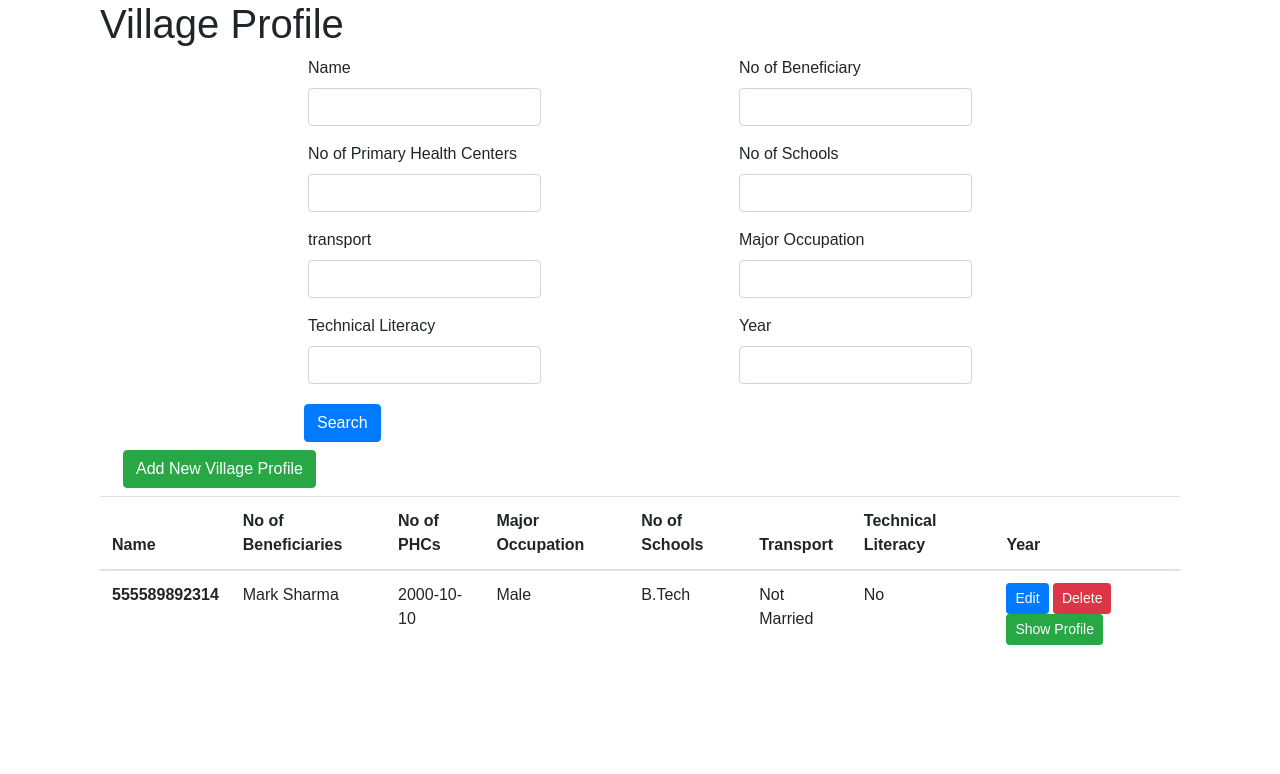
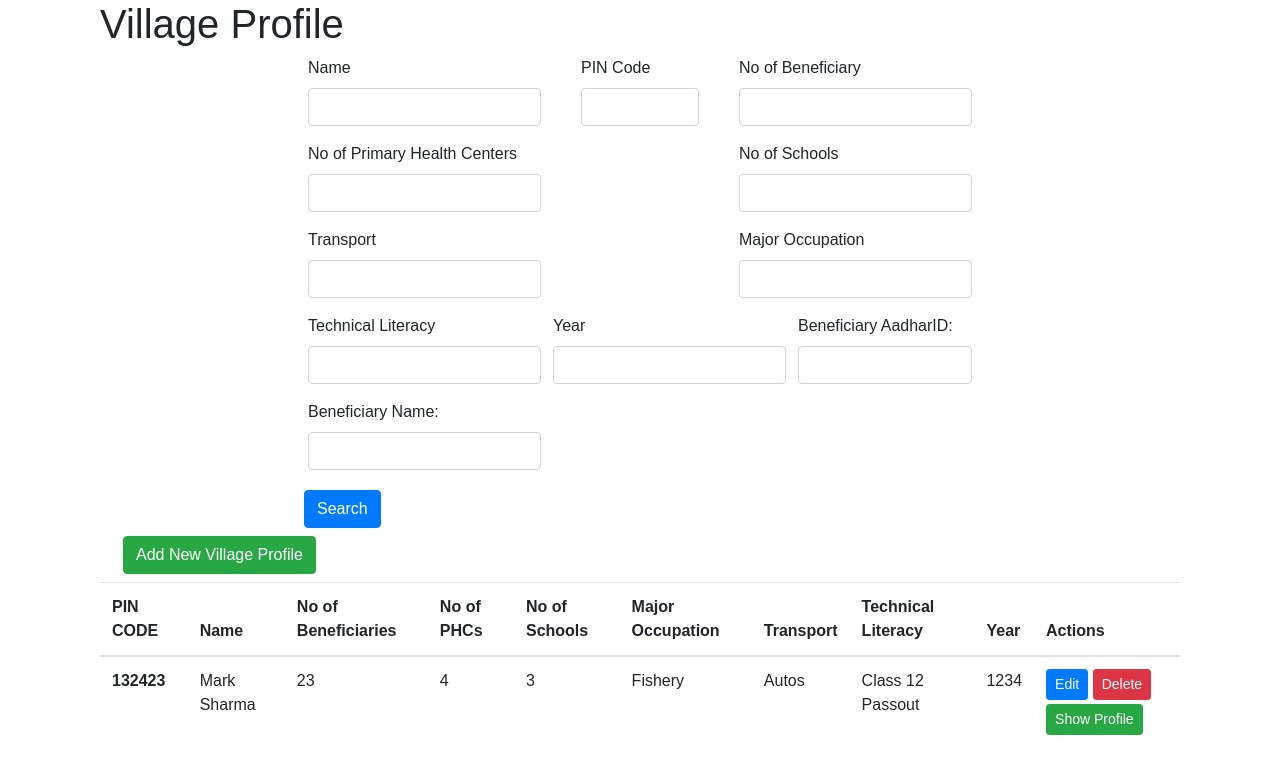
Before and after one commit to chirag-25/Neev-webapplication, a Flask app: template app/templates/admin/village_profile.html in a window 1280 px wide. Shown: the top 774 px of the page. Run offline with Flask 2, Linux system fonts and the light colour scheme; the template is opened without the code that fills it, so the values that code supplies are empty; some libraries are stand-ins or nearby versions.

Commit message:
js changes

```diff
--- a/app/app.py
+++ b/app/app.py
@@ -31,8 +31,17 @@ def user():
     return render_template('admin/user.html')
 
 
-@app.route("/admin/village_profile", methods=['POST','GET'])
+@app.route("/admin/villageprofile", methods=['POST','GET'])
 def village_profile():
+    if(request.method=='POST'):
+        print(request.json)
+        form_data=request.json
+        if(form_data['signal']=='search'):
+            print("this is search query")
+        elif(form_data['signal']=='editUser'):
+            print("this is edit query")
+        elif(form_data['signal']=='addUser'):
+            print("add new data")
     return render_template('admin/village_profile.html')
 
 
--- a/app/templates/admin/village_profile.html
+++ b/app/templates/admin/village_profile.html
@@ -15,26 +15,30 @@
           <input type="text" class="form-control" id="name" name="name">
         </div>
 
+        <div class="form-group">
+          <label for="pinCode">PIN Code</label>
+          <input type="number" class="form-control" id="pinCode" name="pinCode" min="100000" max="999999">
+        </div>
 
         <!-- Count Variables -->
         <div class="form-group">
           <label for="no_of_ben">No of Beneficiary</label>
-          <input type="number" class="form-control" id="no_of_ben" name="noofbeneficiaries">
+          <input type="number" class="form-control" id="no_of_ben" name="noOfBeneficiaries">
         </div>
 
         <div class="form-group">
           <label for="centers">No of Primary Health Centers</label>
-          <input type="number" class="form-control" id="centers" name="healthcenters">
+          <input type="number" class="form-control" id="centers" name="noOfHealthCenters">
         </div>
 
         <div class="form-group">
           <label for="schools_count">No of Schools</label>
-          <input type="number" class="form-control" id="schools_count" name="schoolcount">
+          <input type="number" class="form-control" id="schools_count" name="noOfSchools">
         </div>
 
         <!-- transport text field -->
         <div class="form-group">
-          <label for="transport">transport</label>
+          <label for="transport">Transport</label>
           <input type="text" class="form-control" id="transport" name="transport">
         </div>
 
@@ -50,14 +54,26 @@
 
         <div class="form-group">
           <label for="technical_literacy">Technical Literacy</label>
-          <input type="text" class="form-control" id="technical_literacy" name="techninal_literacy">
+          <input type="text" class="form-control" id="technical_literacy" name="technical_literacy">
         </div>
 
 
         <div class="form-group">
           <label for="year">Year</label>
-          <input type="text" class="form-control" id="year" name="year">
+          <input type="number" class="form-control" id="year" name="year" min="2005">
         </div>
+
+        <div class="form-group">
+          <label for="beneficiaryAadharId">Beneficiary AadharID:</label>
+          <input type="number" class="form-control" id="beneficiaryAadharId" name="beneficiaryAadharId" min="100000000000" max="999999999999">
+        </div>
+
+        <div class="form-group">
+          <label for="beneficiaryName" >Beneficiary Name:</label>
+          <input type="text" class="form-control" id="beneficiaryName" name="beneficiaryName">
+        </div>
+
+
 
       </div>
 
@@ -78,32 +94,38 @@
   <table class="table">
     <thead>
       <tr>
+        <th scope="col">PIN CODE</th>
         <th scope="col">Name</th>
         <th scope="col">No of Beneficiaries</th>
         <th scope="col">No of PHCs</th>
+
+        <th scope="col">No of Schools</th>
         <th scope="col">Major Occupation</th>
-        <th scope="col">No of Schools</th>
         <th scope="col">Transport</th>
         <th scope="col">Technical Literacy</th>
         <th scope="col">Year</th>
+        <th scope="col">Actions</th>
       </tr>
     </thead>
     <!-- dummy data -->
     <tbody>
       <tr>
-        <th scope="row" headers="aadhar">555589892314</th>
+        <th scope="row" headers="pinCode">132423</th>
         <td headers="name">Mark Sharma</td>
-        <td headers="dob">2000-10-10</td>
-        <td headers="gender">Male</td>
-        <td headers="education">B.Tech</td>
-        <td headers="martial">Not Married</td>
-        <td headers="employed">No</td>
+        <td headers="noOfBeneficiaries">23</td>
+        <td headers="noOfHealthCenters">4</td>
+        <td headers="noOfSchools">3</td>
+        <td headers="occupation">Fishery</td>
+        <td headers="transport">Autos</td>
+        <td headers="technical_literacy">Class 12 Passout</td>
+        <td headers="year">1234</td>
+
         <td>
           <button type="button" class="btn btn-primary btn-sm" data-toggle="modal" data-target="#editModal"
             onclick="addUserToForm(this)">Edit</button>
           <button type="button" class="btn btn-danger btn-sm" data-toggle="modal"
             data-target="#deleteModal">Delete</button>
-          <button type="button" class="btn btn-success btn-sm" data-toggle="modal" data-target="#profileModal">Show
+          <button type="button" class="btn btn-success btn-sm mt-1" data-toggle="modal" data-target="#profileModal">Show
             Profile</button>
         </td>
       </tr>
@@ -127,71 +149,70 @@
           <form name="editedDetails">
 
             <input type="hidden" value="editUser" name="signal">
+            <!-- Name -->
             <div class="form-group">
-              <label for="name">Name</label>
-              <input type="text" class="form-control" id="name" name="name" required>
+              <label for="name_edit">Name</label>
+              <input type="text" class="form-control" id="name_edit" name="name" required>
+            </div>
+
+            <div class="form-group">
+              <label for="pinCode_edit">PIN Code</label>
+              <input type="number" class="form-control" id="pinCode_edit" name="pinCode" min="100000" max="999999" required>
+            </div>
+
+            <!-- Count Variables -->
+            <div class="form-group">
+              <label for="no_of_ben_edit">No of Beneficiary</label>
+              <input type="number" class="form-control" id="no_of_ben_edit" name="noOfBeneficiaries">
+            </div>
+
+            <div class="form-group">
+              <label for="centers_edit">No of Primary Health Centers</label>
+              <input type="number" class="form-control" id="centers_edit" name="noOfHealthCenters">
+            </div>
+
+            <div class="form-group">
+              <label for="schools_count_edit">No of Schools</label>
+              <input type="number" class="form-control" id="schools_count_edit" name="noOfSchools">
+            </div>
+
+            <!-- transport text field -->
+            <div class="form-group">
+              <label for="transport_edit">Transport</label>
+              <input type="text" class="form-control" id="transport_edit" name="transport">
+            </div>
+
+
+
+            <!-- major occupation -->
+            <div class="form-group">
+              <label for="majoroccupation_edit">Major Occupation</label>
+              <input type="text" class="form-control" id="majoroccupation_edit" name="occupation">
+            </div>
+
+
+
+            <div class="form-group">
+              <label for="technical_literacy_edit">Technical Literacy</label>
+              <input type="text" class="form-control" id="technical_literacy_edit" name="technical_literacy">
             </div>
 
 
             <div class="form-group">
-              <label for="aadhar">Aadhar Id</label>
-              <input type="number" class="form-control" id="email" name="aadhar" min="100000000000" max="999999999999"
-                required>
-            </div>
-
-
-            <div class="form-group">
-              <label for="dob">DOB</label>
-              <input type="date" class="form-control" id="dob" name="dob">
-            </div>
-
-
-            <div class="form-group">
-              <label for="education">Education</label>
-              <input type="text" class="form-control" id="education" name="education">
+              <label for="year_edit">Year</label>
+              <input type="number" class="form-control" id="year_edit" name="year" min="2005">
             </div>
 
             <div class="form-group">
-              <label for="genderSelect">Martial Status</label>
-              <select class="form-control" id="genderSelect" name="martial">
-                <option value="Married">Married</option>
-                <option value="Not Married">Not Married</option>
+              <label for="beneficiaryAadharId_edit">Beneficiary AadharID:</label>
+              <input type="number" class="form-control" id="beneficiaryAadharId_edit" name="beneficiaryAadharId" min="100000000000" max="999999999999">
+            </div>
 
-              </select>
+            <div class="form-group">
+              <label for="beneficiaryName_edit" >Beneficiary Name:</label>
+              <input type="text" class="form-control" id="beneficiaryName_edit" name="beneficiaryName">
             </div>
-            <div class="form-group">
-              <label for="genderSelect">Gender</label>
-              <select class="form-control" id="genderSelect" name="gender">
-                <option value="Male">Male</option>
-                <option value="Female">Female</option>
-                <option value="other">Other</option>
-              </select>
-            </div>
-            <div class="form-group">
-              <label for="genderSelect">Employed</label>
-              <select class="form-control" id="genderSelect" name="employed">
-                <option value="Yes">Yes</option>
-                <option value="No">No</option>
 
-              </select>
-            </div>
-            <div class="form-group">
-              <label for="genderSelect">Enroll in New Event</label>
-              <select class="form-control" id="genderSelect" name="new_project">
-                <option disabled selected value> -- select an option -- </option>
-                <option value="project1">Project 1</option>
-                <option value="project2">Project 2</option>
-
-              </select>
-            </div>
-            <div class="form-group">
-              <label for="genderSelect">Village</label>
-              <select class="form-control" id="genderSelect" name="village">
-                <option value="Basan">Basan</option>
-                <option value="Palaj">Palaj</option>
-
-              </select>
-            </div>
             <div class="modal-footer">
               <button type="button" class="btn btn-secondary" data-dismiss="modal">Cancel</button>
               <input type="submit" class="btn btn-primary" id="saveChangesButton" value="Save Changes">
@@ -210,7 +231,7 @@
     <div class="modal-dialog" role="document">
       <div class="modal-content">
         <div class="modal-header">
-          <h5 class="modal-title" id="editModalLabel">Add New Beneficiary</h5>
+          <h5 class="modal-title" id="editModalLabel">Add New Village Profile</h5>
           <button type="button" class="close" data-dismiss="modal" aria-label="Close">
             <span aria-hidden="true">&times;</span>
           </button>
@@ -219,77 +240,70 @@
           <form name="addDetails">
             <input type="hidden" name="search" value="addUser">
 
+            <!-- Name -->
             <div class="form-group">
-              <label for="name">Name</label>
-              <input type="text" class="form-control" id="name" name="name" required>
+              <label for="name_add">Name</label>
+              <input type="text" class="form-control" id="name_add" name="name" required>
+            </div>
+
+            <div class="form-group">
+              <label for="pinCode_add">PIN Code</label>
+              <input type="number" class="form-control" id="pinCode_add" name="pinCode" min="100000" max="999999" required>
+            </div>
+
+            <!-- Count Variables -->
+            <div class="form-group">
+              <label for="no_of_ben_add">No of Beneficiary</label>
+              <input type="number" class="form-control" id="no_of_ben_add" name="noOfBeneficiaries">
+            </div>
+
+            <div class="form-group">
+              <label for="centers_add">No of Primary Health Centers</label>
+              <input type="number" class="form-control" id="centers_add" name="noOfHealthCenters">
+            </div>
+
+            <div class="form-group">
+              <label for="schools_count_add">No of Schools</label>
+              <input type="number" class="form-control" id="schools_count_add" name="noOfSchools">
+            </div>
+
+            <!-- transport text field -->
+            <div class="form-group">
+              <label for="transport_add">Transport</label>
+              <input type="text" class="form-control" id="transport_add" name="transport">
+            </div>
+
+
+
+            <!-- major occupation -->
+            <div class="form-group">
+              <label for="majoroccupation_add">Major Occupation</label>
+              <input type="text" class="form-control" id="majoroccupation_add" name="occupation">
+            </div>
+
+
+
+            <div class="form-group">
+              <label for="technical_literacy_add">Technical Literacy</label>
+              <input type="text" class="form-control" id="technical_literacy_add" name="technical_literacy">
             </div>
 
 
             <div class="form-group">
-              <label for="aadhar">Aadhar Id</label>
-              <input type="number" class="form-control" id="email" name="aadhar" min="100000000000" max="999999999999"
-                required>
+              <label for="year_add">Year</label>
+              <input type="number" class="form-control" id="year_add" name="year" min="2005">
             </div>
 
+            <div class="form-group">
+              <label for="beneficiaryAadharId_add">Beneficiary AadharID:</label>
+              <input type="number" class="form-control" id="beneficiaryAadharId_add" name="beneficiaryAadharId" min="100000000000" max="999999999999">
+            </div>
 
             <div class="form-group">
-              <label for="dob">DOB</label>
-              <input type="date" class="form-control" id="dob" name="dob">
+              <label for="beneficiaryName_add" >Beneficiary Name:</label>
+              <input type="text" class="form-control" id="beneficiaryName_add" name="beneficiaryName">
             </div>
 
-
-            <div class="form-group">
-              <label for="education">Education</label>
-              <input type="text" class="form-control" id="education" name="education">
-            </div>
-            <div class="form-group">
-              <label for="phone_no">Phone No</label>
-              <input type="text" class="form-control" id="education" name="phone_no">
-            </div>
-            <div class="form-group">
-              <label for="genderSelect">Martial Status</label>
-              <select class="form-control" id="genderSelect" name="martial">
-                <option disabled selected value> -- select an option -- </option>
-                <option value="Not Married">Not Married</option>
-                <option value="Married">Married</option>
-
-              </select>
-            </div>
-            <div class="form-group">
-              <label for="genderSelect">Gender</label>
-              <select class="form-control" id="genderSelect" name="gender">
-                <option value="Male">Male</option>
-                <option value="Female">Female</option>
-                <option value="Other">Other</option>
-              </select>
-            </div>
-            <div class="form-group">
-              <label for="genderSelect">Employed</label>
-              <select class="form-control" id="genderSelect" name="employed">
-                <option disabled selected value> -- select an option -- </option>
-                <option value="Yes">Yes</option>
-                <option value="No">No</option>
-
-              </select>
-            </div>
-            <div class="form-group">
-              <label for="genderSelect">Enroll in Event</label>
-              <select class="form-control" id="genderSelect" name="new_project">
-                <option disabled selected value> -- select an option -- </option>
-                <option value="project1">Project 1</option>
-                <option value="project2">Project 2</option>
-
-              </select>
-            </div>
-            <div class="form-group">
-              <label for="genderSelect">Village</label>
-              <select class="form-control" id="genderSelect" name="village">
-                <option disabled selected value> -- select an option -- </option>
-                <option value="Basan">Basan</option>
-                <option value="Palaj">Palaj</option>
-
-              </select>
-            </div>
             <div class="modal-footer">
               <button type="button" class="btn btn-secondary" data-dismiss="modal">Cancel</button>
               <input type="submit" class="btn btn-primary" id="saveChangesButton" value="Add User">
@@ -317,7 +331,7 @@
           </button>
         </div>
         <div class="modal-body">
-          Are you sure you want to delete this beneficiary?
+          Are you sure you want to delete this village profile?
         </div>
         <div class="modal-footer">
           <button type="button" class="btn btn-secondary" data-dismiss="modal">Cancel</button>
@@ -344,45 +358,44 @@
           <div class="row">
 
             <div class="col-md-8">
-              <h3>Ronaldo</h3>
-              <p>Email: example@example.com</p>
-              <p>Phone: 1234567890</p>
-              <p>Gender: Male</p>
-              <p>Martial-Status: Married</p>
-              <p>Education: B.Tech</p>
-              <p>Employed: Yes</p>
-              <p>DOB: 10/10/1998</p>
-              <p>Age: 25</p>
-              <p>Aadhar: 123456789012</p>
+              <h3>Palaj</h3>
+              <p>PIN CODE: 382355</p>
+              <p>No of Beneficiaries: 23</p>
+              <p>No of PHCs: 2</p>
+              <p>No of Schools: 3</p>
               <div>
-                <p>Village Name: Basan</p>
-                <p>Pin Code: 190009</p>
+                <p>Major Occupation: Fishery</p>
+                <p>Transport: Cycles, Autos</p>
+                <p>Technical Literacy: Class 12 passout</p>
               </div>
-              <h4>Projects Enrolled</h4>
+              <p>Year: 2342</p>
+
+
+              <h4>Beneficiaries Present</h4>
               <table class="table">
                 <thead>
                   <tr>
                     <th scope="col">Sr: No</th>
 
-                    <th scope="col">Event/Project</th>
-                    <th scope="col">Start Date</th>
+                    <th scope="col">Beneficiary Name</th>
+                    <th scope="col">Beneficiary Aadhar Id</th>
                   </tr>
                 </thead>
                 <tbody>
                   <tr>
                     <th scope="row">1</th>
 
-                    <td>Sewing Workshop</td>
-                    <td>2020-10-20</td>
+                    <td>Kisan Das</td>
+                    <td>123042303472</td>
                   </tr>
 
                 </tbody>
               </table>
 
             </div>
-            <div class="col-md-4">
+            <!-- <div class="col-md-4">
               <img src="https://via.placeholder.com/150" class="img-fluid">
-            </div>
+            </div> -->
           </div>
         </div>
         <div class="modal-footer">
@@ -399,22 +412,26 @@
     console.log(e.parentNode.parentNode);
     let p = e.parentNode.parentNode;
     let name = p.querySelector("td[headers='name']").innerHTML;
-    let aadhar = p.querySelector('th[headers="aadhar"]').innerHTML;
-    let dob = p.querySelector('td[headers="dob"]').innerHTML;
-    let education = p.querySelector('td[headers="education"]').innerHTML;
-    let martial = p.querySelector('td[headers="martial"]').innerHTML;
-    let gender = p.querySelector('td[headers="gender"]').innerHTML;
-    let employed = p.querySelector('td[headers="employed"]').innerHTML;
-    console.log(name, aadhar, dob, education, martial, gender);
+    let pinCode= p.querySelector('th[headers="pinCode"]').innerHTML;
+    let noOfBeneficiaries = p.querySelector('td[headers="noOfBeneficiaries"]').innerHTML;
+    let noOfHealthCenters = p.querySelector('td[headers="noOfHealthCenters"]').innerHTML;
+    let noOfSchools = p.querySelector('td[headers="noOfSchools"]').innerHTML;
+    let occupation = p.querySelector('td[headers="occupation"]').innerHTML;
+    let transport = p.querySelector('td[headers="transport"]').innerHTML;
+    let technical_literacy = p.querySelector('td[headers="technical_literacy"]').innerHTML;
+    let year = p.querySelector('td[headers="year"]').innerHTML;
+    console.log(name, pinCode, noOfBeneficiaries, noOfHealthCenters, noOfSchools, occupation, transport, technical_literacy, year);
     let form = document.querySelector("form[name='editedDetails']");
 
     form.querySelector("input[name='name']").value = name;
-    form.querySelector("input[name='aadhar']").value = aadhar;
-    form.querySelector("input[name='dob']").value = dob;
-    form.querySelector("input[name='education']").value = education;
-    form.querySelector("select[name='martial']").value = martial;
-    form.querySelector("select[name='gender']").value = gender;
-    form.querySelector("select[name='employed']").value = employed;
+    form.querySelector("input[name='pinCode']").value = pinCode;
+    form.querySelector("input[name='noOfBeneficiaries']").value = noOfBeneficiaries;
+    form.querySelector("input[name='noOfHealthCenters']").value = noOfHealthCenters;
+    form.querySelector("input[name='noOfSchools']").value = noOfSchools;
+    form.querySelector("input[name='occupation']").value = occupation;
+    form.querySelector("input[name='transport']").value = transport;
+    form.querySelector("input[name='technical_literacy']").value = technical_literacy;
+    form.querySelector("input[name='year']").value = year;
   }
 
 // function postData(e)
```
